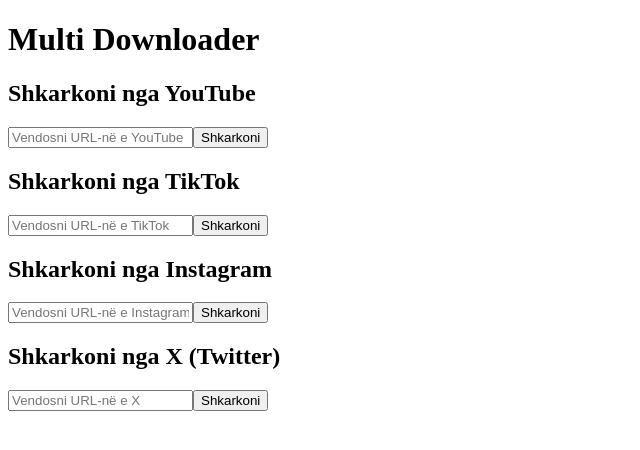
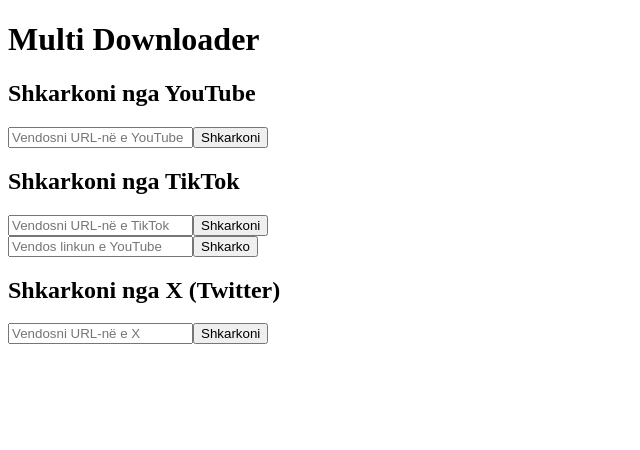
Before and after one commit to florentbllaca4/multidownloadsocailmedia, a React (Create React App) app in the folder frontend/: page / in a window 1280 px wide. Shown: the top 450 px of the page, without its empty margins (0-640 px from the left). Built offline with nearby package versions, Linux system fonts and the light colour scheme.

Commit message:
Update InstagramDownload.js

```diff
--- a/frontend/src/pages/InstagramDownload.js
+++ b/frontend/src/pages/InstagramDownload.js
@@ -1,57 +1,35 @@
-// src/components/InstagramDownload.js
+import React, { useState } from 'react';
+import { downloadYouTube } from '../fetch/fetchData';
 
-import React, { useState } from "react";
-import axios from "axios";
-
-const InstagramDownload = () => {
-  const [url, setUrl] = useState("");
-  const [loading, setLoading] = useState(false);
-  const [error, setError] = useState("");
+function YouTubeDownload() {
+  const [url, setUrl] = useState('');
+  const [status, setStatus] = useState('');
 
   const handleDownload = async () => {
-    if (!url) {
-      setError("Ju lutem vendosni një URL.");
-      return;
-    }
-
-    setError("");
-    setLoading(true);
-
     try {
-      const response = await axios.post("http://localhost:5000/download/instagram", { urls: [url] }, { responseType: 'blob' });
-      const blob = new Blob([response.data], { type: "application/zip" });
-      const link = document.createElement("a");
-      link.href = URL.createObjectURL(blob);
-      link.download = "instagram_downloads.zip";
-      link.click();
-      setLoading(false);
+      setStatus('Duke shkarkuar...');
+      const data = await downloadYouTube(url);
+      // bëj redirect ose shfaq mesazh suksesi
+      window.open(data.download_url, '_blank');
+      setStatus('Shkarkimi u përfundua!');
     } catch (err) {
+      setStatus('Gabim gjatë shkarkimit!');
       console.error(err);
-      setError("Gabim gjatë shkarkimit.");
-      setLoading(false);
     }
   };
 
   return (
-    <div className="p-4 bg-white rounded shadow-lg mt-4">
-      <h2 className="text-xl font-semibold mb-4">Shkarkoni nga Instagram</h2>
+    <div>
       <input
         type="text"
-        placeholder="Vendosni URL-në e Instagram"
+        placeholder="Vendos linkun e YouTube"
         value={url}
         onChange={(e) => setUrl(e.target.value)}
-        className="w-full p-2 mb-4 border border-gray-300 rounded"
       />
-      <button
-        onClick={handleDownload}
-        className={`w-full p-2 bg-blue-600 text-white rounded mt-2 ${loading ? "opacity-50 cursor-not-allowed" : ""}`}
-        disabled={loading}
-      >
-        {loading ? "Duke shkarkuar..." : "Shkarkoni"}
-      </button>
-      {error && <p className="text-red-500 text-sm mt-2">{error}</p>}
+      <button onClick={handleDownload}>Shkarko</button>
+      <p>{status}</p>
     </div>
   );
-};
+}
 
-export default InstagramDownload;
+export default YouTubeDownload;
```
